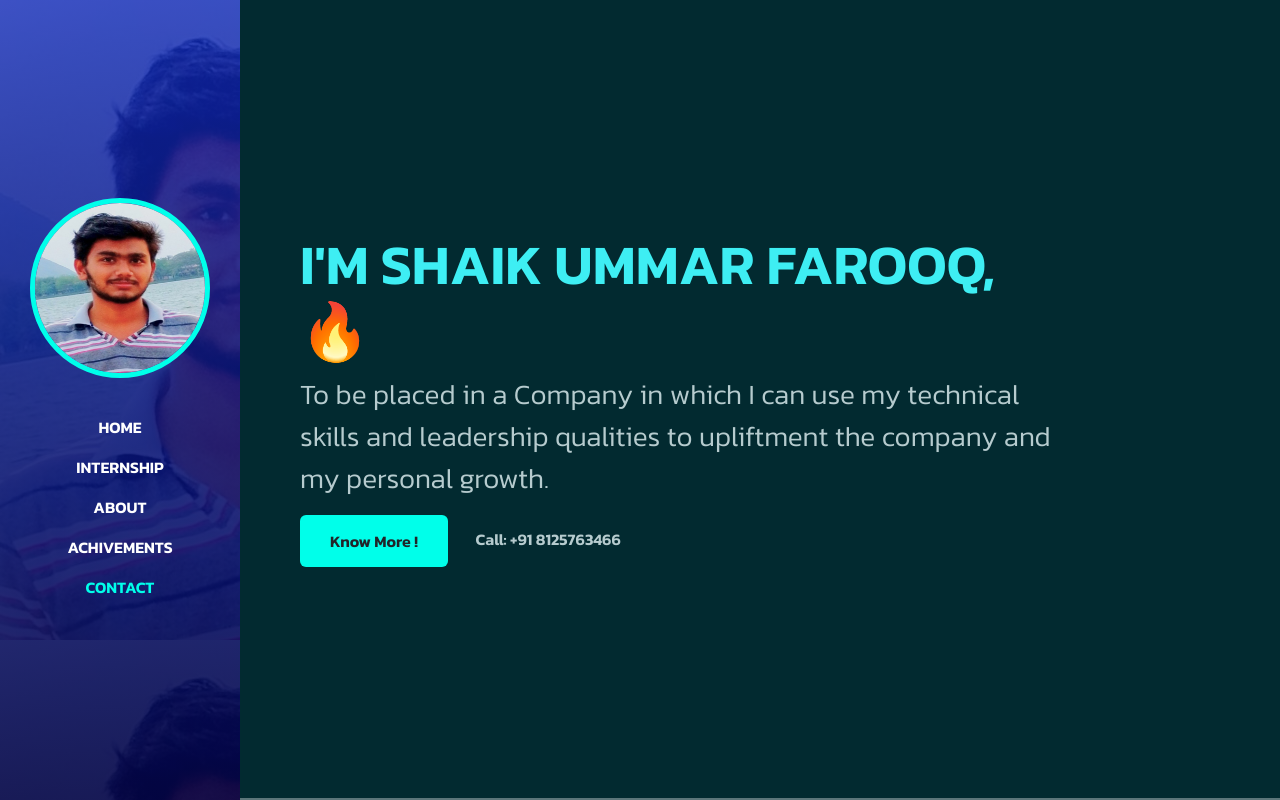
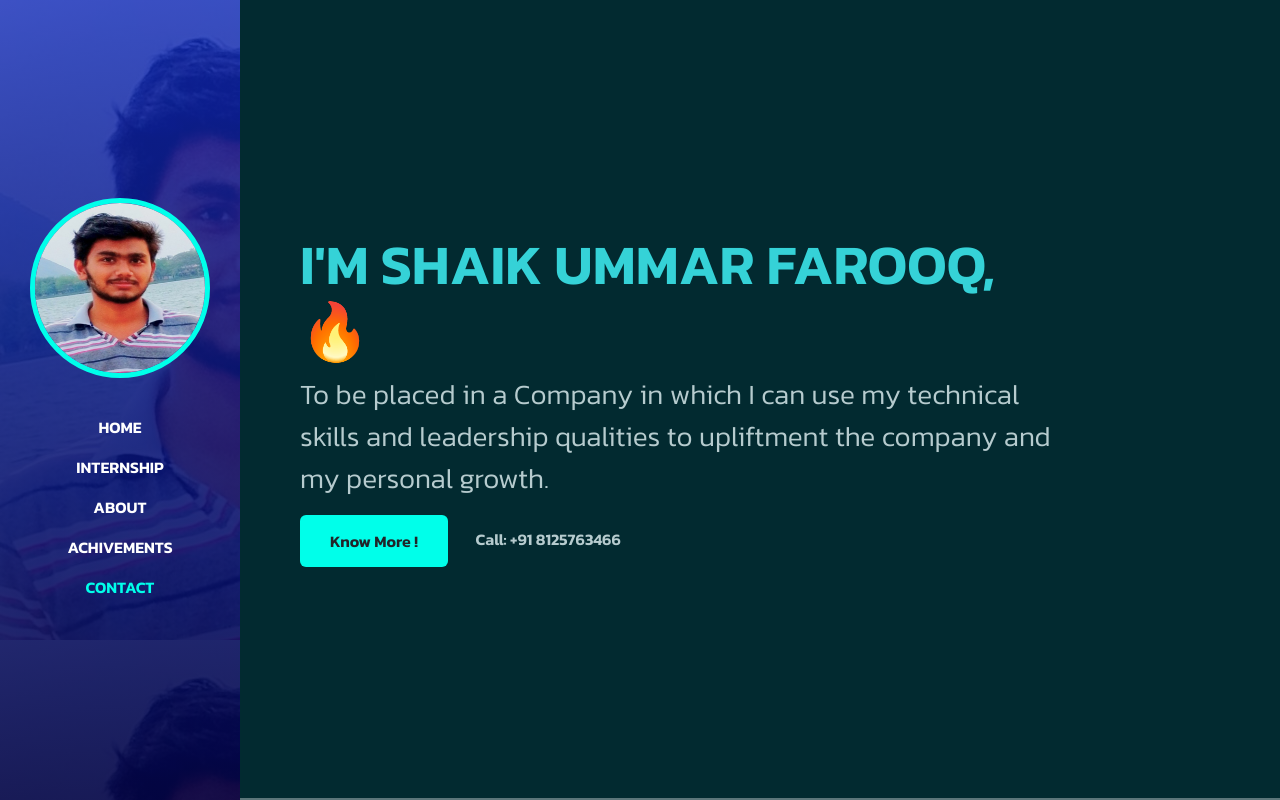
Before and after one commit to jack3466/pou, a plain HTML site: page index.html in a window 1280 px wide. Shown: the top 800 px of the page. Drawn offline with Linux system fonts and the light colour scheme; files whose address does not match are found by name; a web font is replaced by a local one.

Commit message:
Update style.css

```diff
--- a/css/style.css
+++ b/css/style.css
@@ -2,7 +2,7 @@
 
 :root {
   --color-body: #b6cbce;
-  --color-heading: #3eeef3;
+  --color-heading: #3eeef3db;
   --color-base: #057786;
   --color-base2: #022a30;
   --color-brand: rgb(0, 255, 234);
```
